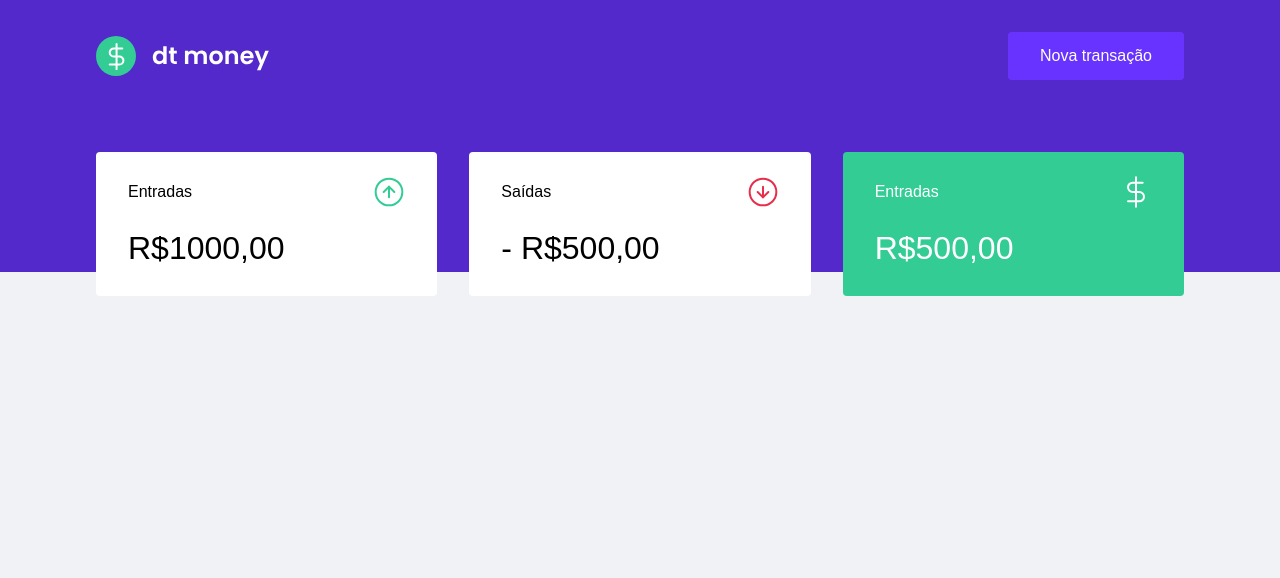
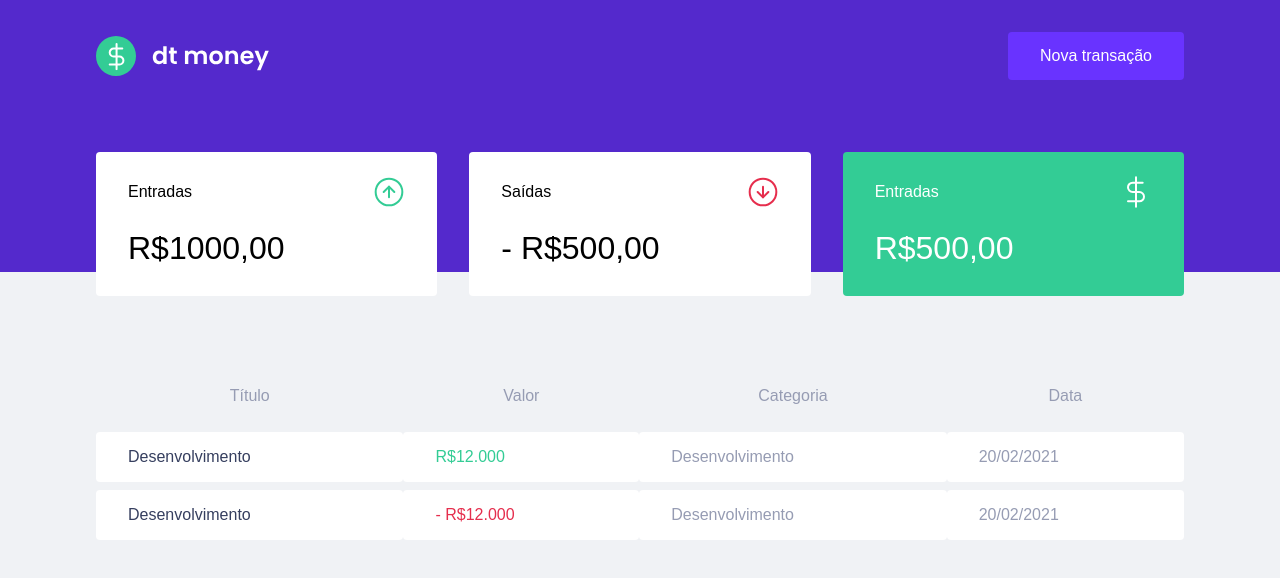
Before and after one commit to felipe-jm/ignite-react-dtmoney, a React (Create React App) app: page / in a window 1280 px wide. Shown: the top 578 px of the page. Built offline with nearby package versions, Linux system fonts and the light colour scheme; the HTML template or start-up script is replaced by a standard one.

Commit message:
add TransactionsTable component

```diff
--- a/src/components/Dashboard/index.tsx
+++ b/src/components/Dashboard/index.tsx
@@ -1,9 +1,11 @@
 import { Summary } from "components/Summary";
+import { TransactionsTable } from "components/TransactionsTable";
 
 import * as S from "./styles";
 
 export const Dashboard = () => (
   <S.Wrapper>
     <Summary />
+    <TransactionsTable />
   </S.Wrapper>
 );
--- /dev/null
+++ b/src/components/TransactionsTable/index.tsx
@@ -0,0 +1,31 @@
+import * as S from "./styles";
+
+export const TransactionsTable = () => (
+  <S.Wrapper>
+    <table>
+      <thead>
+        <tr>
+          <th>Título</th>
+          <th>Valor</th>
+          <th>Categoria</th>
+          <th>Data</th>
+        </tr>
+      </thead>
+
+      <tbody>
+        <tr>
+          <td>Desenvolvimento</td>
+          <td className="deposit">R$12.000</td>
+          <td>Desenvolvimento</td>
+          <td>20/02/2021</td>
+        </tr>
+        <tr>
+          <td>Desenvolvimento</td>
+          <td className="withdraw">- R$12.000</td>
+          <td>Desenvolvimento</td>
+          <td>20/02/2021</td>
+        </tr>
+      </tbody>
+    </table>
+  </S.Wrapper>
+);
--- /dev/null
+++ b/src/components/TransactionsTable/styles.ts
@@ -0,0 +1,37 @@
+import styled from "styled-components";
+
+export const Wrapper = styled.div`
+  margin-top: 4rem;
+
+  table {
+    width: 100%;
+    border-spacing: 0 0.5rem;
+
+    th {
+      color: var(--text-body);
+      font-weight: 400;
+      padding: 1rem 2rem;
+      line-height: 1.5rem;
+    }
+
+    td {
+      padding: 1rem 2rem;
+      border: 0;
+      background: var(--shape);
+      color: var(--text-body);
+      border-radius: 0.25rem;
+
+      &:first-child {
+        color: var(--text-title);
+      }
+
+      &.deposit {
+        color: var(--green);
+      }
+
+      &.withdraw {
+        color: var(--red);
+      }
+    }
+  }
+`;
```
